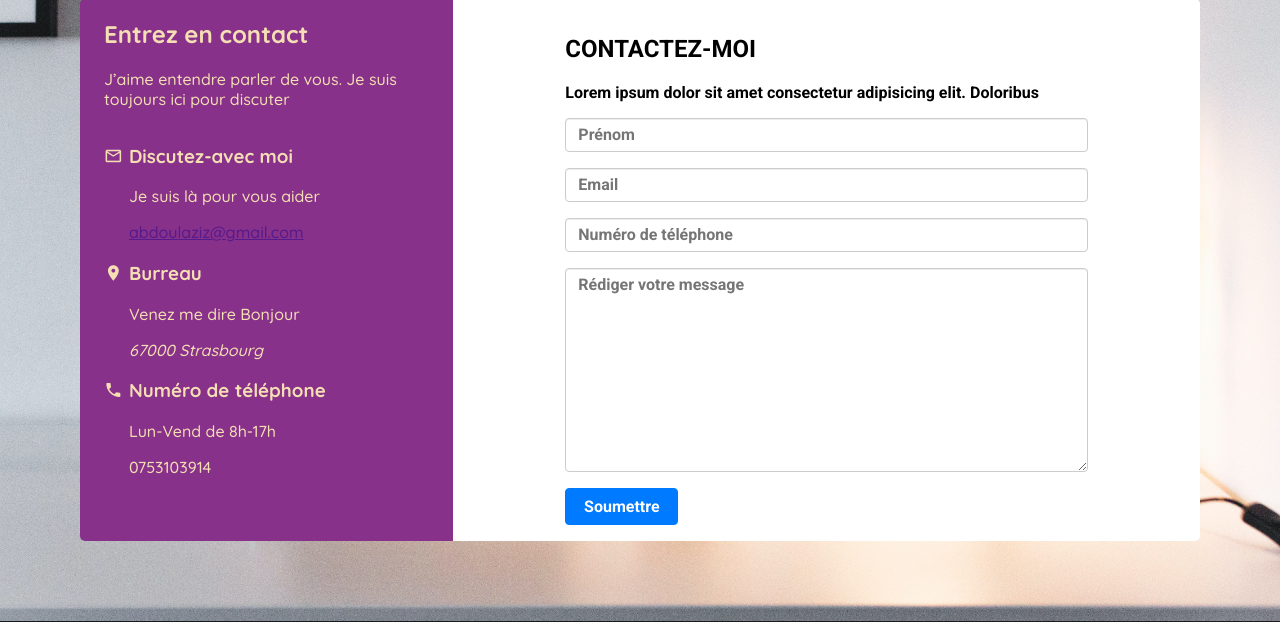
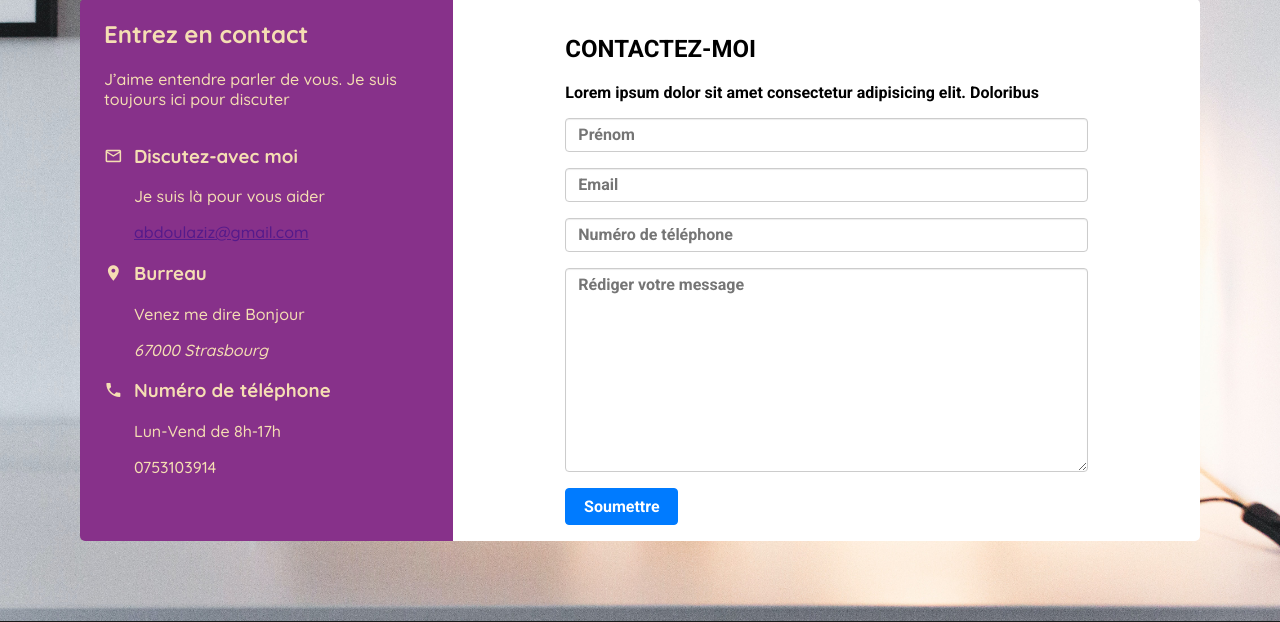
Before and after one commit to FellahAbdel/web-portfolio, a PHP site: page /contact.html in a window 1280 px wide. Shown: the part 200-822 px from the top of the page. Run offline with PHP 8.4, Linux system fonts and the light colour scheme; some libraries are stand-ins or nearby versions.

Commit message:
Change size of the first colum in li grid

```diff
--- a/assets/css/contact.css
+++ b/assets/css/contact.css
@@ -19,6 +19,8 @@ main {
   border-radius: 5px;
   display: grid;
   grid-template-columns: 1fr 2fr;
+  /* font-family: "Roboto", sans-serif; */
+  /* font-family: "Roboto Mono", monospace; */
 }
 /*
 h1 {
@@ -31,7 +33,7 @@ h1 {
 
 main li {
   display: grid;
-  grid-template-columns: 25px 1fr;
+  grid-template-columns: 30px 1fr;
   align-items: baseline;
 }
 
@@ -41,6 +43,7 @@ i {
 
 section:first-child {
   background-color: rgb(135, 49, 138);
+  backdrop-filter: blur(10px);
   padding: 0 1.5rem;
   border-radius: 5px 0 0 5px;
   color: wheat;
--- a/contact.html
+++ b/contact.html
@@ -11,7 +11,7 @@
     <link rel="preconnect" href="https://fonts.googleapis.com" />
     <link rel="preconnect" href="https://fonts.gstatic.com" crossorigin />
     <link
-      href="https://fonts.googleapis.com/css2?family=Roboto:wght@700&display=swap"
+      href="https://fonts.googleapis.com/css2?family=Roboto+Mono&family=Roboto:wght@700&display=swap"
       rel="stylesheet"
     />
     <link
```
